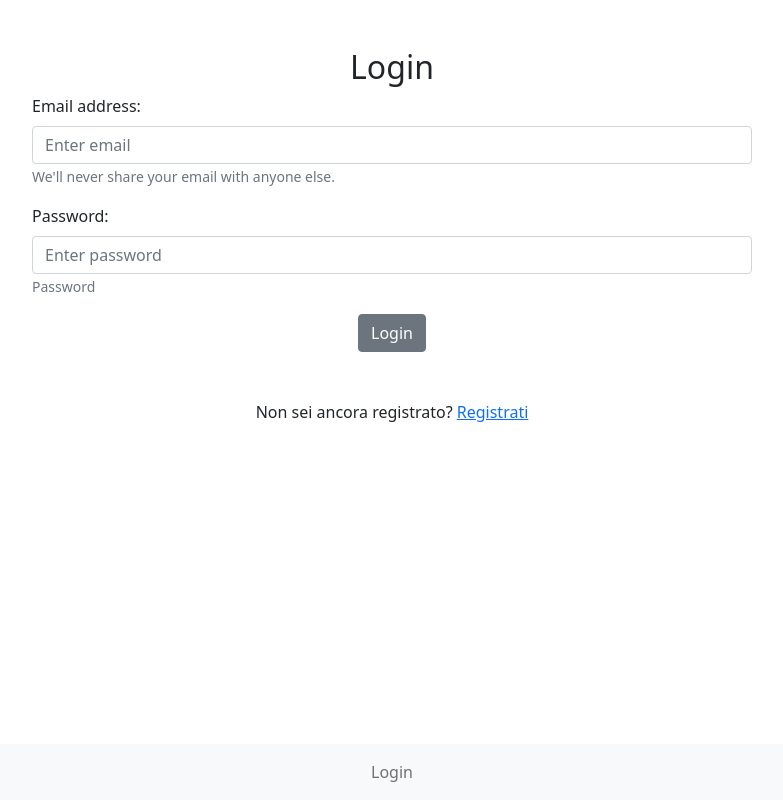
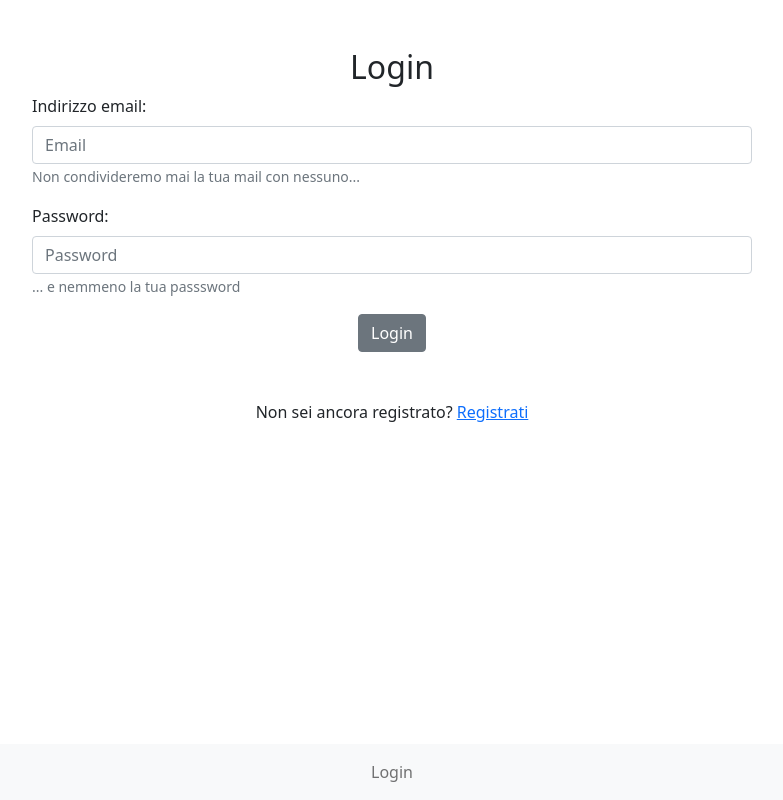
Before and after one commit to EasyLocker/web, a Vue app: page /login in a window 1280 px wide. Shown: the whole page, without its empty margins (248-1031 px from the left). Built offline with nearby package versions, Linux system fonts and the light colour scheme; a web font is replaced by a local one.

Commit message:
Italian translations
Fix minor typo

```diff
--- a/src/components/LockerSearchLayout.vue
+++ b/src/components/LockerSearchLayout.vue
@@ -1,6 +1,6 @@
 <template>
   <div>
-    <b-input-group prepend="Search">
+    <b-input-group prepend="Cerca">
       <b-form-input v-model="state.searchText" @keydown.enter="btnClick"></b-form-input>
       <template #append>
         <b-button variant="primary" @click.stop="btnClick" >
@@ -46,16 +46,6 @@ const emits = defineEmits<{
 
 async function getLockers() {
   try {
-    // for (let i = 0; i < 5; i++) {
-    //   axiosInstance.post('/lockers', {
-    //     name: 'Wow ' + i,
-    //     latitude: 10,
-    //     longitude: 10,
-    //     width: 10,
-    //     height: 10,
-    //     depth: 10,
-    //   }).then()
-    // }
 
     const response = await axiosInstance.get('/lockers' + (props.showAll ? '' : '/available'), {
       params: {
--- a/src/views/HomeView.vue
+++ b/src/views/HomeView.vue
@@ -3,7 +3,7 @@
     <template v-slot:subtitle>
       <div>
         <h3>
-          Hi {{ auth.name }}
+          Ciao, {{ auth.name }}
         </h3>
       </div>
     </template>
--- a/src/views/LockersView.vue
+++ b/src/views/LockersView.vue
@@ -1,6 +1,6 @@
 <template>
   <ViewLayout title="Armadietti disponibili" background="/images/bkgr_blu.jpg">
-    <LockerSearchLayout list-btn-text="Book">
+    <LockerSearchLayout>
       <template #default="{lockers, reload}">
         <p class="text-black-50" v-if="!lockers?.length">Nessun locker disponibile</p>
         <LockerButton
@@ -9,7 +9,7 @@
             v-bind:key="locker.id"
             :name="locker.name"
             :locker-id="locker.id"
-            button-text="Book"
+            button-text="Prenota"
             :disabled="locker.notAvailable"
             @click="bookLocker(locker.id, locker.name, reload)"
             background="#87CEFA"
--- a/src/views/LoginView.vue
+++ b/src/views/LoginView.vue
@@ -7,16 +7,16 @@
 
       <b-form-group
           id="input-group-1"
-          label="Email address:"
+          label="Indirizzo email:"
           label-for="input-1"
-          description="We'll never share your email with anyone else."
+          description="Non condivideremo mai la tua mail con nessuno..."
       >
         <b-form-input
             @keydown.enter="login"
             id="email"
             v-model="user.email"
             type="email"
-            placeholder="Enter email"
+            placeholder="Email"
             required
         ></b-form-input>
       </b-form-group>
@@ -25,14 +25,14 @@
           id="password"
           label="Password:"
           label-for="input-2"
-          description="Password"
+          description="... e nemmeno la tua passsword"
       >
         <b-form-input
             @keydown.enter="login"
             id="input-1"
             v-model="user.password"
             type="password"
-            placeholder="Enter password"
+            placeholder="Password"
             required
         ></b-form-input>
       </b-form-group>
--- a/src/views/RegisterView.vue
+++ b/src/views/RegisterView.vue
@@ -1,15 +1,15 @@
 <template>
   <div class="m-3">
-    <h2>Sign up</h2>
+    <h2>Registrazione</h2>
 
     <b-form>
       <div class="mb-2">
-        <span>Name</span>
+        <span>Nome</span>
         <b-form-input required v-model="user.name" />
       </div>
 
       <div class="mb-2">
-        <span>Surname</span>
+        <span>Cognome</span>
         <b-form-input v-model="user.surname" />
       </div>
 
@@ -19,7 +19,7 @@
       </div>
 
       <div class="mb-2">
-        <span>Confirm email</span>
+        <span>Conferma email</span>
         <b-form-input v-model="emailConfirmation" />
       </div>
 
@@ -29,11 +29,11 @@
       </div>
 
       <div class="mb-2">
-        <span>Confirm password</span>
+        <span>Conferma password</span>
         <b-form-input type="password" v-model="passwordConfirmation" />
       </div>
 
-      <b-button class="float-end" @click.prevent="register">Sign up</b-button>
+      <b-button class="float-end" @click.prevent="register">Registrati</b-button>
     </b-form>
 
   </div>
```
